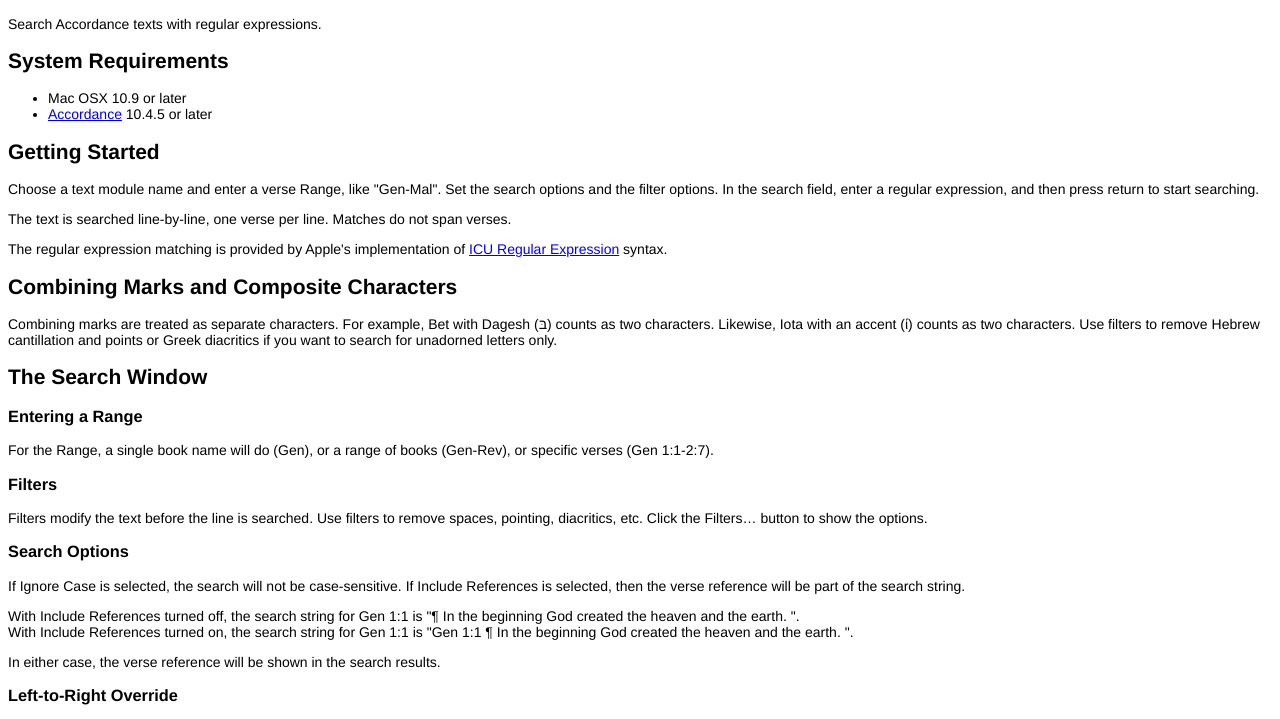
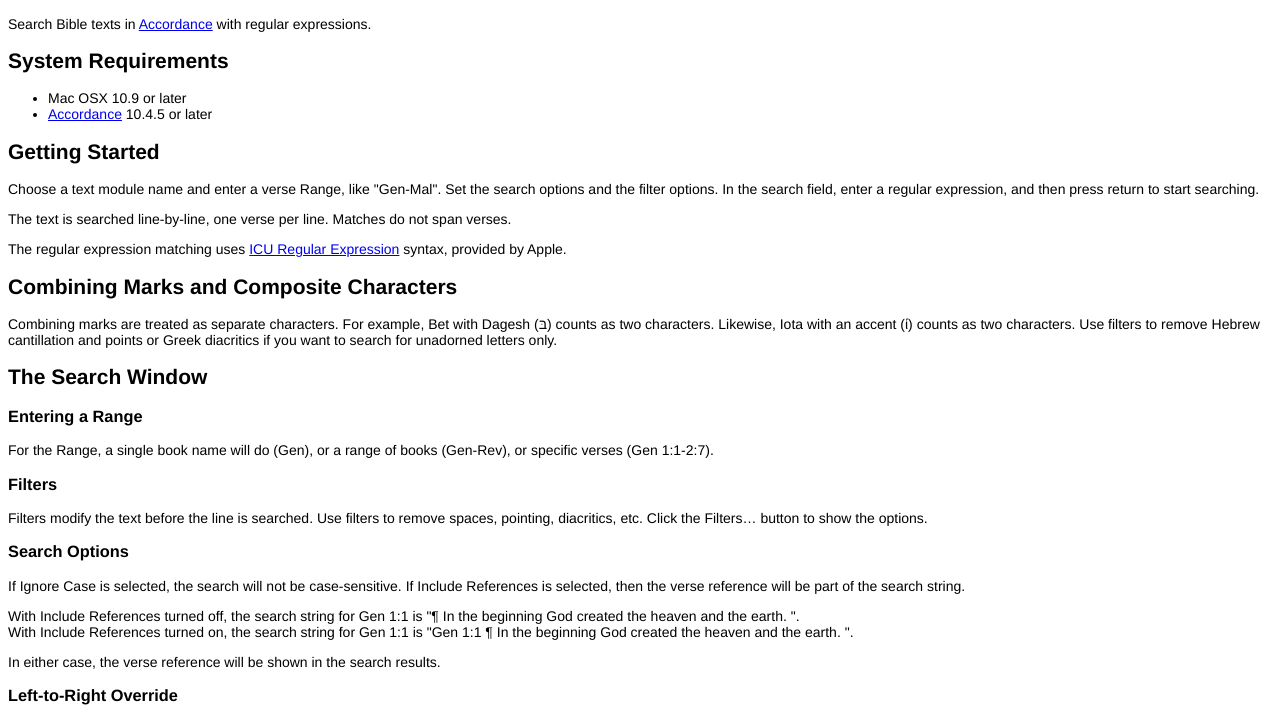
Before and after one commit to darinfranklin/RegexForAccordance, a plain HTML site: page Help/index.html in a window 1280 px wide. Shown: the part 54-773 px from the top of the page. Drawn offline with Linux system fonts and the light colour scheme.

Commit message:
Minor doc changes.

```diff
--- a/Help/index.html
+++ b/Help/index.html
@@ -11,7 +11,7 @@
     <body>
         <h1>RegexForAccordance</h1>
 
-        <p>Search Accordance texts with regular expressions.</p>
+        <p>Search Bible texts in <a href="http://www.accordancebible.com">Accordance</a> with regular expressions.</p>
 
         <h2>System Requirements</h2>
 
@@ -26,7 +26,7 @@
 
         <p>The text is searched line-by-line, one verse per line.  Matches do not span verses. </p>
 
-        <p>The regular expression matching is provided by Apple's implementation of <a href="http://userguide.icu-project.org/strings/regexp">ICU Regular Expression</a> syntax.<p>
+        <p>The regular expression matching uses <a href="http://userguide.icu-project.org/strings/regexp">ICU Regular Expression</a> syntax, provided by Apple.<p>
 
         <h2>Combining Marks and Composite Characters</h2>
 
```
Also changed, not shown: 3 other files.
